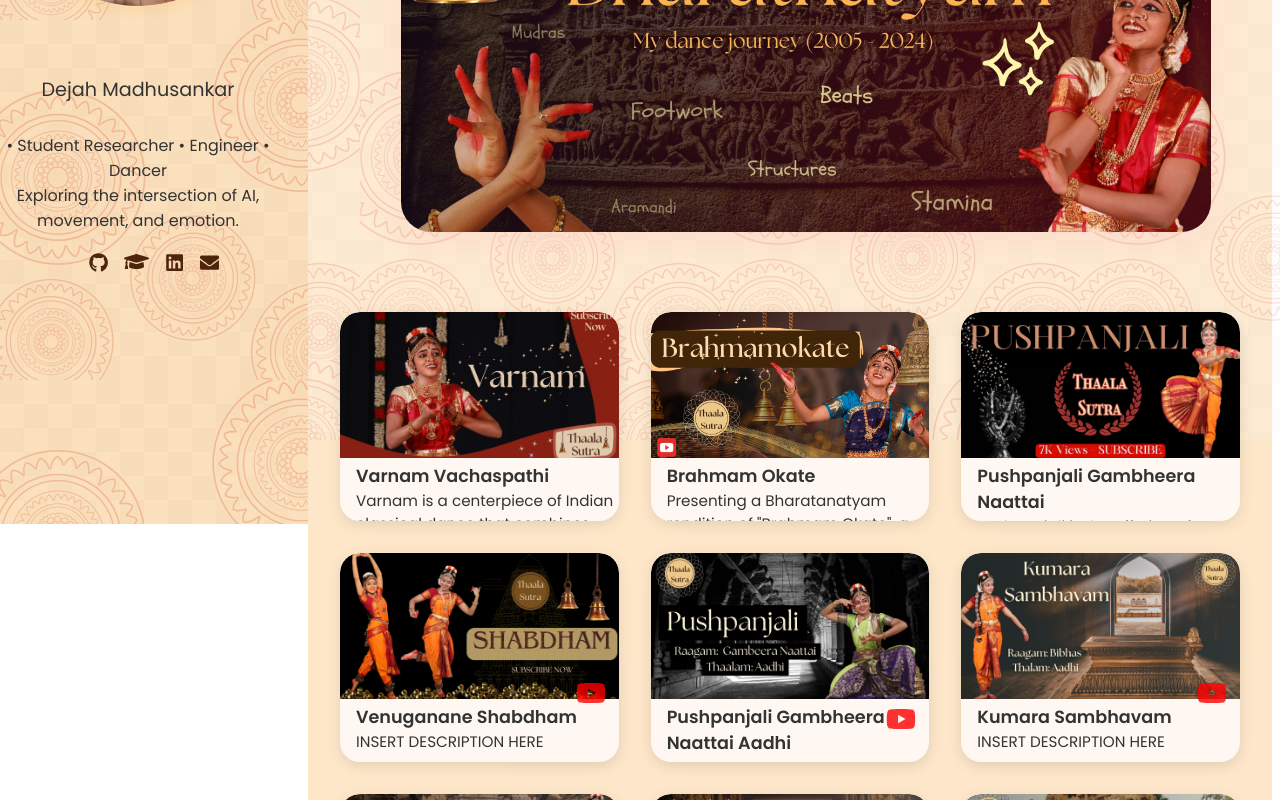
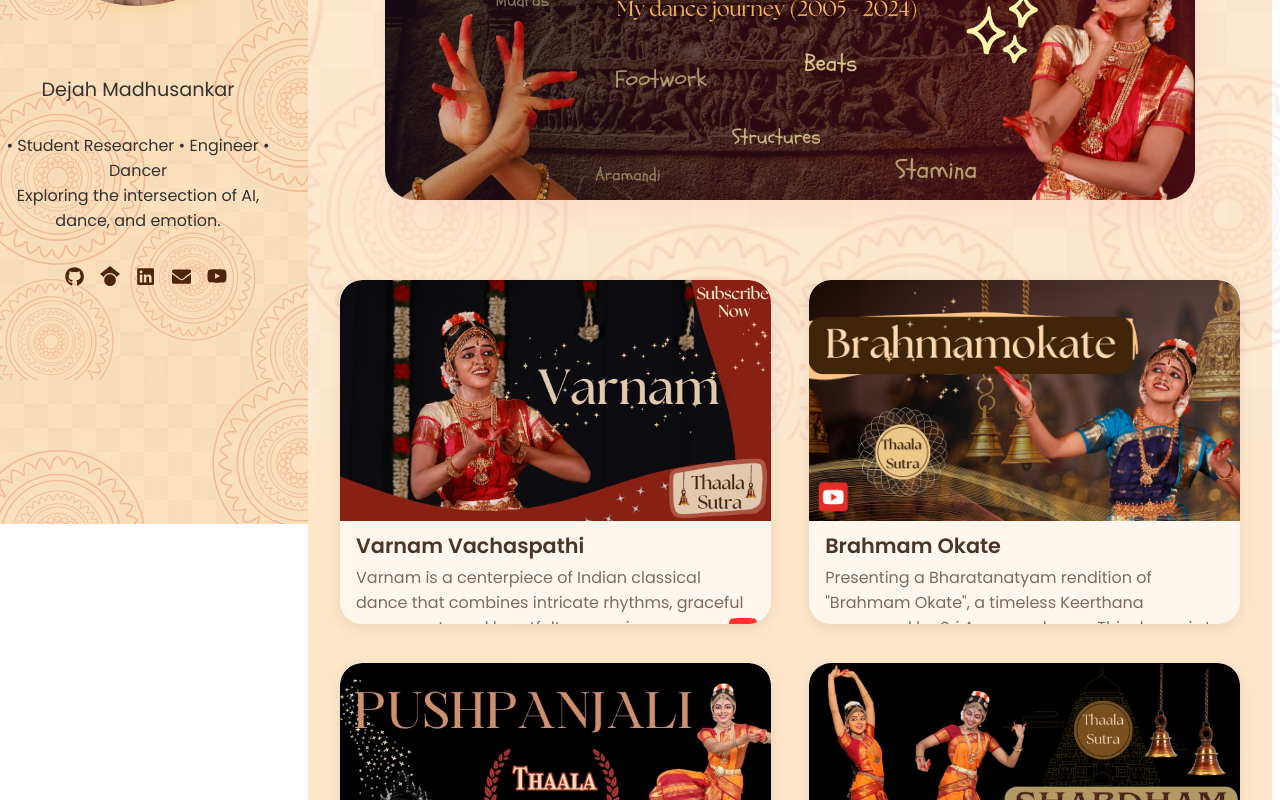
Before and after one commit to dejah22/dejah22.github.io, a React (Vite) app: page /dance in a window 1280 px wide. Shown: the part 360-1160 px from the top of the page. Built offline with nearby package versions, Linux system fonts and the light colour scheme.

Commit message:
style changes plus content addition

```diff
--- a/src/App.css
+++ b/src/App.css
@@ -2,6 +2,7 @@
   display: flex;
   min-height: 100vh;
   overflow-x: hidden;
+  width: 100%;
 }
 
 .main-content {
--- a/src/components/Dance.jsx
+++ b/src/components/Dance.jsx
@@ -6,11 +6,11 @@ import varnam from "../assets/varnam2_thumbnail_1.png";
 import brahmam from "../assets/brahmamokate_thumbnail.jpg";
 import pushpanjali from "../assets/Pushpanjali_2.jpg";
 import shabdham from "../assets/Shabdham_1.png";
-import pushpanjaliAadhi from "../assets/pushpanjaliRaagam.jpg"
-import kumaraSambhavam from "../assets/kumaraSambhavamRaagam.jpg"
-import thillanaHindholam from "../assets/thillanaRaagam.jpg"
-import shriChakraRaaja from "../assets/shriChakraRaaja.jpg"
-import kaavadiChindu from "../assets/kaavadiChindu.jpg"
+import pushpanjaliAadhi from "../assets/pushpanjaliRaagam.jpg";
+import kumaraSambhavam from "../assets/kumaraSambhavamRaagam.jpg";
+import thillanaHindholam from "../assets/thillanaRaagam.jpg";
+import shriChakraRaaja from "../assets/shriChakraRaaja.jpg";
+import kaavadiChindu from "../assets/kaavadiChindu.jpg";
 
 const Dance = () => {
   const projects = [
@@ -23,7 +23,7 @@ const Dance = () => {
     {
       image: brahmam,
       title: "Brahmam Okate",
-      desc: "Presenting a Bharatanatyam rendition of \"Brahmam Okate\", a timeless Keerthana composed by Sri Annamacharya. This dance is to spread awareness about the oneness of all beings, reminding us that everyone and everything was created equal.",
+      desc: 'Presenting a Bharatanatyam rendition of "Brahmam Okate", a timeless Keerthana composed by Sri Annamacharya. This dance is to spread awareness about the oneness of all beings, reminding us that everyone and everything was created equal.',
       youtube: "https://www.youtube.com/watch?v=YRfWTIQgSPU",
     },
     {
@@ -67,7 +67,7 @@ const Dance = () => {
       title: "Kaavadi Chindu",
       desc: "INSERT DESCRIPTION HERE",
       youtube: "",
-    }
+    },
   ];
 
   return (
--- a/src/components/Research.jsx
+++ b/src/components/Research.jsx
@@ -7,8 +7,8 @@ const papers = [
     id: 1,
     title:
       "Posture Extraction and Deduplication in Jathiswaram Dances via Similarity Filtering",
-    citation: "(Under Review at Elsevier ICMLDE 2025)",
-    authors: `KR Sarath Chandran, <u>Dejah Madhusankar</u>, Krithika Swaminathan (all authors contributed equally)`,
+    citation: "(Under Review @ Elsevier ICMLDE 2025)",
+    authors: `<u>Dejah Madhusankar</u>,  S. Karthika, R. Srinivasan`,
     abstract:
       "We propose a multimodal transformer model that synchronizes visual and textual representations for real-time captioning of short-form videos...",
     link: "https://example.com/paper1.pdf",
@@ -63,6 +63,18 @@ const Research = () => {
           <ResearchPaper key={paper.id} paper={paper} />
         ))}
       </div>
+      <footer
+        style={{
+          textAlign: "right",
+          padding: "4rem 0rem 0rem 1rem",
+          marginBottom: "-30px",
+          fontSize: "0.8rem",
+          color: "#3a2d1fff",
+          opacity: 0.7,
+        }}
+      >
+        © 2025 Dejah Madhusankar. All rights reserved.
+      </footer>
     </div>
   );
 };
--- a/src/components/Sidebar.jsx
+++ b/src/components/Sidebar.jsx
@@ -3,12 +3,8 @@ import { useLocation } from "react-router-dom";
 import "../styles/Sidebar.css";
 import profilePic from "../assets/profile.jpeg";
 import dancePic from "../assets/dance-profile.jpg";
-import {
-  FaGithub,
-  FaLinkedin,
-  FaEnvelope,
-  FaGraduationCap,
-} from "react-icons/fa";
+import { FaGithub, FaLinkedin, FaEnvelope, FaYoutube } from "react-icons/fa";
+import { FaGoogleScholar } from "react-icons/fa6";
 
 const Sidebar = () => {
   const location = useLocation();
@@ -27,7 +23,7 @@ const Sidebar = () => {
         <p className="name">Dejah Madhusankar</p>
         <p className="bio">
           • Student Researcher • Engineer • Dancer <br />
-          Exploring the intersection of AI, movement, and emotion.
+          Exploring the intersection of AI, dance, and emotion.
         </p>
       </div>
 
@@ -36,7 +32,7 @@ const Sidebar = () => {
           <FaGithub />
         </a>
         <a href="https://scholar.google.com/citations?user=10rvNFUAAAAJ&hl=en&oi=ao">
-          <FaGraduationCap size={25} />
+          <FaGoogleScholar size={20} />
         </a>
         <a href="https://www.linkedin.com/in/dejah-madhusankar/">
           <FaLinkedin />
@@ -44,7 +40,21 @@ const Sidebar = () => {
         <a href="mailto:dejah9465@gmail.com">
           <FaEnvelope />
         </a>
+        <a href="https://www.youtube.com/@ThaalamIndia">
+          <FaYoutube size={20} />
+        </a>
       </div>
+      <footer
+        style={{
+          textAlign: "right",
+          padding: "1rem 1rem",
+          fontSize: "0.8rem",
+          color: "#3a2d1fff",
+          opacity: 0.7,
+        }}
+      >
+        © 2025 Dejah Madhusankar. All rights reserved.
+      </footer>
     </div>
   );
 };
--- a/src/styles/Dance.css
+++ b/src/styles/Dance.css
@@ -1,30 +1,33 @@
 .dance-page {
-  padding: 8rem 2rem 3rem 2rem;
-  /* background-color: #f7bc6e67; */
+  position: relative;
+  padding: clamp(6rem, 10vh, 8rem) clamp(1rem, 3vw, 2rem) 3rem;
   background-color: #ffe1ba55;
   min-height: 100vh;
   box-sizing: border-box;
+  overflow-x: hidden;
 }
 
+/* Background stays fixed while scrolling */
 .dance-page::before {
   content: "";
-  position: absolute;
+  position: fixed;
   inset: 0;
   background-image: url("../assets/dance-bg.png");
   background-repeat: repeat;
-
-  /* make only the image translucent */
-  opacity: 0.2;
-
-  z-index: 0; /* behind everything */
+  background-size: contain;
+  opacity: 0.15;
+  z-index: 0;
+  pointer-events: none;
 }
 
+/* HERO */
 .hero-section {
   width: 100%;
   display: flex;
   justify-content: center;
   margin-bottom: 3rem;
-  margin-left: 1rem;
+  position: relative;
+  z-index: 1;
 }
 
 .hero-image {
@@ -37,6 +40,94 @@
   opacity: 0;
 }
 
+/* Grid layout */
+.dance-projects-grid {
+  display: grid;
+  grid-template-columns: repeat(
+    auto-fit,
+    minmax(clamp(260px, 28vw, 400px), 1fr)
+  );
+  gap: clamp(1.5rem, 3vw, 3rem);
+  padding-top: 2rem;
+  justify-items: center;
+  animation: fadeUp 1.2s ease forwards;
+  animation-delay: 0.3s;
+  position: relative;
+  z-index: 1;
+}
+
+/* Card */
+.dance-card {
+  position: relative;
+  background: rgba(255, 248, 242, 0.9);
+  border-radius: 22px;
+  overflow: hidden;
+  width: 100%;
+  aspect-ratio: 5 / 4; /* more landscape */
+  display: flex;
+  flex-direction: column;
+  transition: transform 0.25s ease, box-shadow 0.25s ease;
+  box-shadow: 0 4px 14px rgba(0, 0, 0, 0.08);
+}
+
+.dance-card:hover {
+  box-shadow: 0 8px 18px rgba(0, 0, 0, 0.15);
+}
+
+/* Image */
+.dance-card img {
+  width: 100%;
+  height: 70%;
+  object-fit: cover;
+  border-top-left-radius: 22px;
+  border-top-right-radius: 22px;
+  transition: transform 0.4s ease;
+}
+
+.dance-card:hover img {
+  transform: scale(1.05);
+}
+
+/* Content */
+.dance-card-content {
+  padding: 0.6rem 1rem 0.8rem;
+  display: flex;
+  flex-direction: column;
+  position: relative;
+  z-index: 2;
+}
+
+.dance-card-content h3 {
+  font-size: clamp(1rem, 1vw + 0.8rem, 1.3rem);
+  font-weight: 600;
+  color: #4a3528;
+  margin: 0;
+}
+
+.dance-card-content p {
+  font-size: clamp(0.9rem, 0.8vw + 0.6rem, 1rem);
+  margin: 0.2rem 0 0.4rem 0;
+  color: #7d6c5c;
+}
+
+/* YouTube link icon */
+.youtube-link {
+  position: absolute;
+  bottom: 1rem;
+  right: 0.8rem;
+  opacity: 0.8;
+  display: flex;
+  align-items: center;
+  justify-content: center;
+  transition: transform 0.25s ease, opacity 0.25s ease;
+}
+
+.youtube-link:hover {
+  transform: scale(1.2);
+  opacity: 1;
+}
+
+/* Animations */
 @keyframes fadeIn {
   from {
     transform: translateY(20px);
@@ -46,86 +137,6 @@
     transform: translateY(0);
     opacity: 1;
   }
-}
-
-.dance-projects-grid {
-  display: grid;
-  grid-template-columns: repeat(3, 0.4fr);
-  gap: 2rem;
-  padding-top: 2rem;
-  justify-items: center;
-  animation: fadeUp 1.2s ease forwards;
-  animation-delay: 0.3s;
-}
-
-/* CARD */
-.dance-card {
-  position: relative; /* 🧩 keeps the icon positioned inside */
-  background: #fff8f2;
-  border-radius: 20px;
-  overflow: hidden;
-  box-shadow: 0 4px 14px rgba(0, 0, 0, 0.1);
-  transition: transform 0.25s ease, box-shadow 0.25s ease;
-  width: 100%;
-  max-width: 400px;
-  aspect-ratio: 4 / 3;
-  display: flex;
-  flex-direction: column;
-}
-
-.dance-card:hover {
-  transform: translateY(-8px);
-  box-shadow: 0 8px 18px rgba(0, 0, 0, 0.15);
-}
-
-/* IMAGE */
-.dance-card img {
-  width: 100%;
-  height: 70%;
-  object-fit: cover;
-  border-top-left-radius: 20px;
-  border-top-right-radius: 20px;
-  display: block;
-  position: relative;
-  z-index: 1; /* below the icon */
-}
-
-/* ICON */
-.youtube-link {
-  position: absolute;
-  bottom: 2.5rem;
-  right: 0.5rem;
-  z-index: 3; /* ensures it’s above everything */
-  opacity: 0.8;
-  padding: 5px;
-  display: flex;
-  align-items: center;
-  justify-content: center;
-}
-
-.youtube-link:hover {
-  transform: scale(1.2);
-  opacity: 1;
-}
-
-/* CONTENT */
-.dance-card-content {
-  padding: 0.3rem 0.3rem 0rem 1rem;
-  display: flex;
-  flex-direction: column;
-  position: relative;
-  z-index: 2; /* above background */
-}
-
-.dance-card-content h3 {
-  font-size: 1.1rem;
-  font-weight: 600;
-  margin: 0;
-}
-
-.dance-card-content p {
-  font-size: 0.95rem;
-  margin: 0;
 }
 
 @keyframes fadeUp {
@@ -139,10 +150,9 @@
   }
 }
 
-/* responsive adjustments */
+/* Responsive adjustments */
 @media (max-width: 900px) {
   .dance-page {
-    margin-left: 0;
     padding: 5rem 1rem;
   }
 
@@ -153,5 +163,6 @@
 
   .dance-projects-grid {
     grid-template-columns: 1fr;
+    gap: 1.5rem;
   }
 }
--- a/src/styles/ProjectCard.css
+++ b/src/styles/ProjectCard.css
@@ -1,9 +1,14 @@
 .projects-grid {
   display: grid;
-  grid-template-columns: repeat(3, 0.2fr);
-  gap: 3rem;
-  padding: 2rem 10rem 5rem 5rem;
+  grid-template-columns: repeat(
+    auto-fit,
+    minmax(clamp(220px, 26vw, 340px), 1fr)
+  );
+  gap: clamp(1.5rem, 3vw, 3rem);
+  padding: clamp(1rem, 4vw, 4rem);
   justify-items: center;
+  width: 100%;
+  box-sizing: border-box;
 }
 
 /* Card container */
@@ -16,15 +21,14 @@
   flex-direction: column;
   justify-content: space-between;
   position: relative;
-  height: 300px;
-  width: 100%;
-  width: 276px;
+  aspect-ratio: 4 / 5; /* scales nicely with screen */
   border: none;
   box-shadow: none;
   transition: box-shadow 0.25s ease, border 0.25s ease, transform 0.25s ease;
+  width: 100%;
+  max-width: 380px;
 }
 
-/* Hover effect */
 .project-card:hover {
   border: 1px solid rgba(250, 220, 190, 0.35);
   box-shadow: 0 4px 14px rgba(210, 160, 100, 0.45);
@@ -33,7 +37,7 @@
 
 /* Image */
 .image-container {
-  flex: 0 0 45%;
+  flex: 0 0 60%;
   width: 100%;
   overflow: hidden;
 }
@@ -47,21 +51,21 @@
 
 /* Text content */
 .card-content {
-  padding: 0.2rem 0.75rem 2.5rem 0.75rem;
+  padding: 0.5rem 0.75rem 2rem 0.75rem;
 }
 
 .card-content h3 {
-  font-size: 1rem;
+  font-size: clamp(0.9rem, 1vw + 0.6rem, 1.2rem);
   color: #402f23;
   font-weight: 600;
 }
 
 .card-content p {
-  font-size: 0.85rem;
+  font-size: clamp(0.8rem, 0.8vw + 0.5rem, 0.95rem);
   color: #8a806f;
   margin-top: -0.5rem;
   margin-bottom: 1.5rem;
-  line-height: 1;
+  line-height: 1.2;
 }
 
 /* GitHub icon */
@@ -81,13 +85,8 @@
 /* Responsive */
 @media (max-width: 900px) {
   .projects-grid {
-    grid-template-columns: 1fr;
-    gap: 1.5rem;
-    padding: 1.5rem 2rem;
-  }
-
-  .project-card {
-    height: 260px;
+    grid-template-columns: repeat(auto-fit, minmax(260px, 1fr));
+    padding: 2rem 1rem;
   }
 }
 
--- a/src/styles/Sidebar.css
+++ b/src/styles/Sidebar.css
@@ -96,6 +96,8 @@
   align-items: center;
   flex-wrap: wrap;
   gap: 1rem;
+  margin-right: 1rem;
+  margin-top: 1rem;
   padding-bottom: 15rem;
 }
 
```
Also changed, not shown: src/components/Home.jsx (+57 -6 lines), src/components/Projects.jsx (+16 -4 lines).
